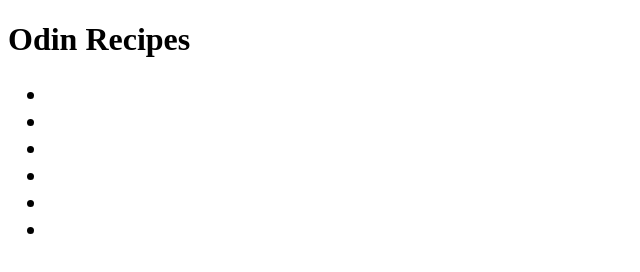
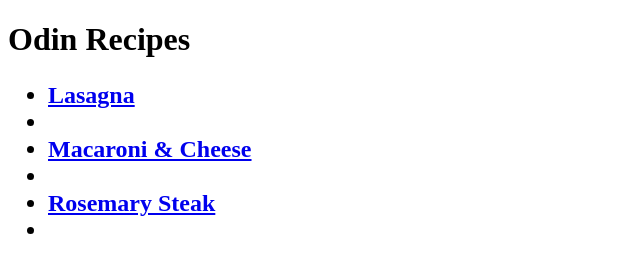
Before and after one commit to itsttang/odin-recipes, a plain HTML site: page index.html in a window 1280 px wide. Shown: the whole page, without its empty margins (0-640 px from the left). Drawn offline with Linux system fonts and the light colour scheme.

Commit message:
index.html

```diff
--- a/index.html
+++ b/index.html
@@ -6,9 +6,9 @@
         <body>
             <h1>Odin Recipes</h1>
             <h2><ul>
-                <li><a href="./recipes/lasagna.html"></a><li>
-                <li><a href="./recipes/macaroniandcheese.html"></a><li>
-                <li><a href="./recipes/rosemarysteak.html"></a><li>
+                <li><a href="./recipes/lasagna.html">Lasagna</a><li>
+                <li><a href="./recipes/macaroniandcheese.html">Macaroni & Cheese</a><li>
+                <li><a href="./recipes/rosemarysteak.html">Rosemary Steak</a><li>
             </ul>
             </h2>
         </body>
```
